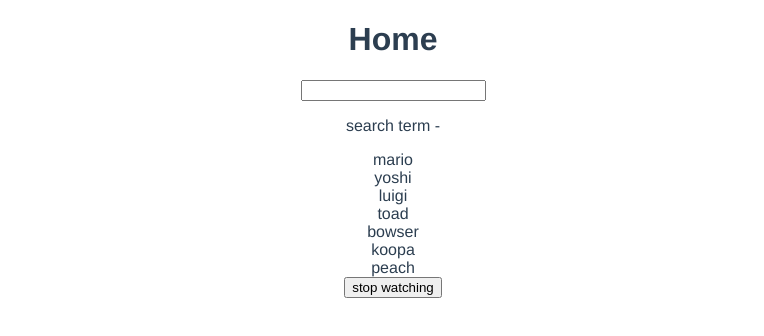
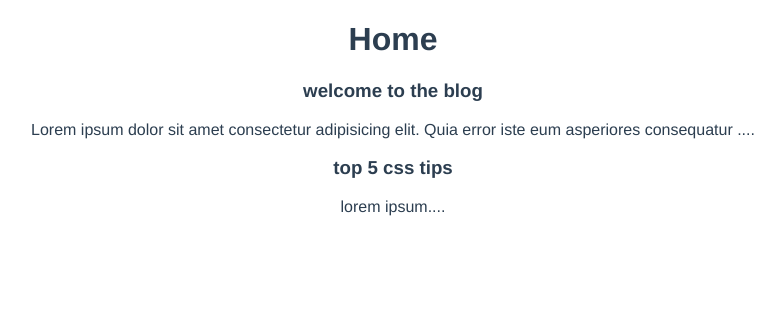
Before and after one commit to LaurenceWiles/dojo-blog, a Vue app: page / in a window 1280 px wide. Shown: the top 336 px of the page, without its empty margins (247-1011 px from the left). Built offline with nearby package versions, Linux system fonts and the light colour scheme.

Commit message:
using props in setup

```diff
--- /dev/null
+++ b/src/components/PostList.vue
@@ -0,0 +1,19 @@
+<template>
+  <div class="postlist"></div>
+  <div v-for="post in posts" :key="post.id">
+    <SinglePost :post="post" />
+  </div>
+</template>
+
+<script>
+import SinglePost from "./SinglePost.vue";
+export default {
+  props: ["posts"],
+  components: { SinglePost },
+  setup(props) {
+    console.log(props.posts);
+  },
+};
+</script>
+
+<style></style>
--- /dev/null
+++ b/src/components/SinglePost.vue
@@ -0,0 +1,22 @@
+<template>
+  <div class="post">
+    <h3>{{ post.title }}</h3>
+    <p>{{ snippet }}</p>
+  </div>
+</template>
+
+<script>
+import { computed } from "vue";
+
+export default {
+  props: ["post"],
+  setup(props) {
+    const snippet = computed(() => {
+      return props.post.body.substring(0, 100) + "....";
+    });
+    return { snippet };
+  },
+};
+</script>
+
+<style></style>
--- a/src/views/HomeView.vue
+++ b/src/views/HomeView.vue
@@ -1,53 +1,30 @@
 <template>
   <div class="home">
     <h1>Home</h1>
-    <input type="text" v-model="search" />
-    <p>search term - {{ search }}</p>
-    <div v-for="name in matchingNames" :key="name">
-      {{ name }}
-    </div>
-    <button @click="handleClick">stop watching</button>
+    <PostList :posts="posts" />
   </div>
 </template>
 
 <script>
-import { computed, ref, watch, watchEffect } from "vue";
+import PostList from "@/components/PostList.vue";
+import { ref } from "vue";
 
 // @ is an alias to /src
 
 export default {
   name: "HomeView",
+  components: { PostList },
   setup() {
-    const search = ref("");
-
-    const names = ref([
-      "mario",
-      "yoshi",
-      "luigi",
-      "toad",
-      "bowser",
-      "koopa",
-      "peach",
+    const posts = ref([
+      {
+        title: "welcome to the blog",
+        body: "Lorem ipsum dolor sit amet consectetur adipisicing elit. Quia error iste eum asperiores consequatur placeat culpa dolores dignissimos, nesciunt commodi vero aliquam deleniti minus quasi omnis sed mollitia enim nihil obcaecati, sunt eligendi quos natus tempora? Fuga optio magnam, culpa, debitis ipsam nihil, dolores quisquam repellendus mollitia repellat vel? Minus expedita dolor mollitia voluptatibus, amet qui? Maiores iste rerum modi minima, accusantium deserunt! Iusto necessitatibus consequatur cupiditate ab vel aspernatur eligendi labore magnam nobis commodi, quod esse, consectetur consequuntur molestiae quo ducimus, id ratione. Recusandae corrupti repudiandae et ab laboriosam beatae nisi ut pariatur? Aut quae rerum esse consectetur ullam?",
+        id: 1,
+      },
+      { title: "top 5 css tips", body: "lorem ipsum", id: 2 },
     ]);
 
-    const stopWatch = watch(search, () => {
-      console.log("watch function ran");
-    });
-
-    const stopEffect = watchEffect(() => {
-      console.log("watchEffect function ran");
-    });
-
-    const matchingNames = computed(() => {
-      return names.value.filter((name) => name.includes(search.value));
-    });
-
-    const handleClick = () => {
-      stopWatch();
-      stopEffect();
-    };
-
-    return { names, search, matchingNames, handleClick };
+    return { posts };
   },
 };
 </script>
```
